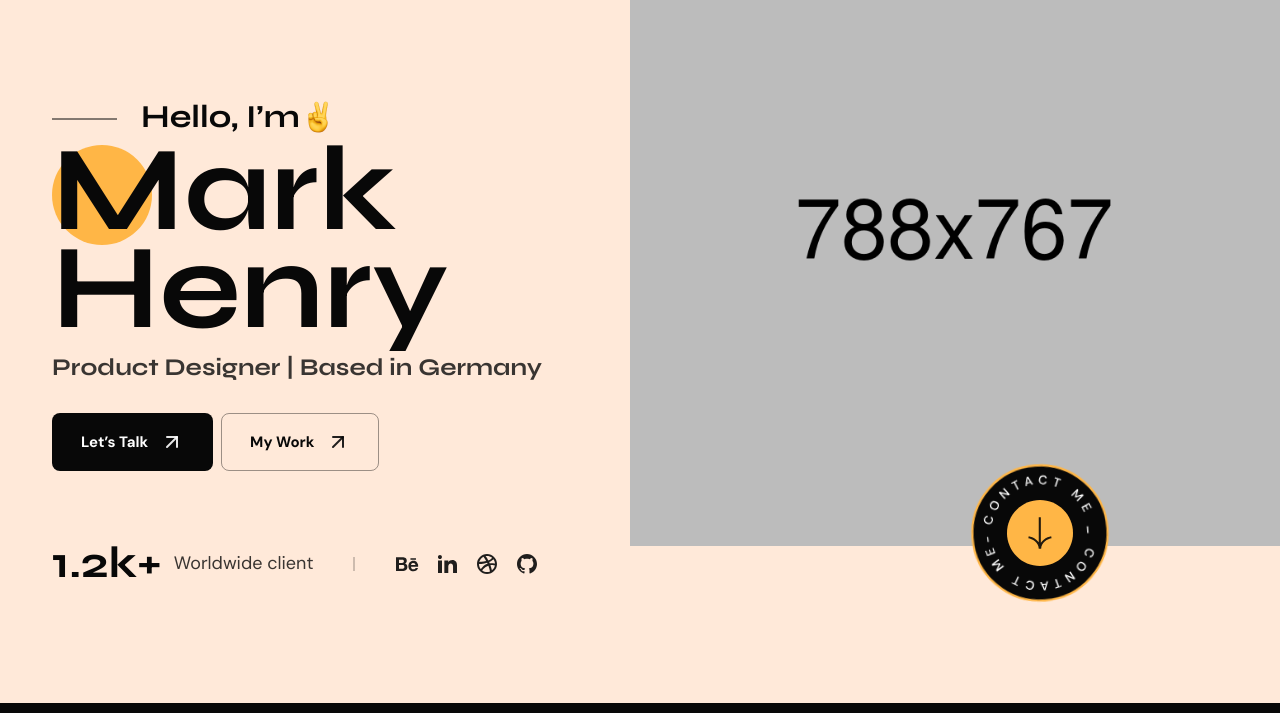
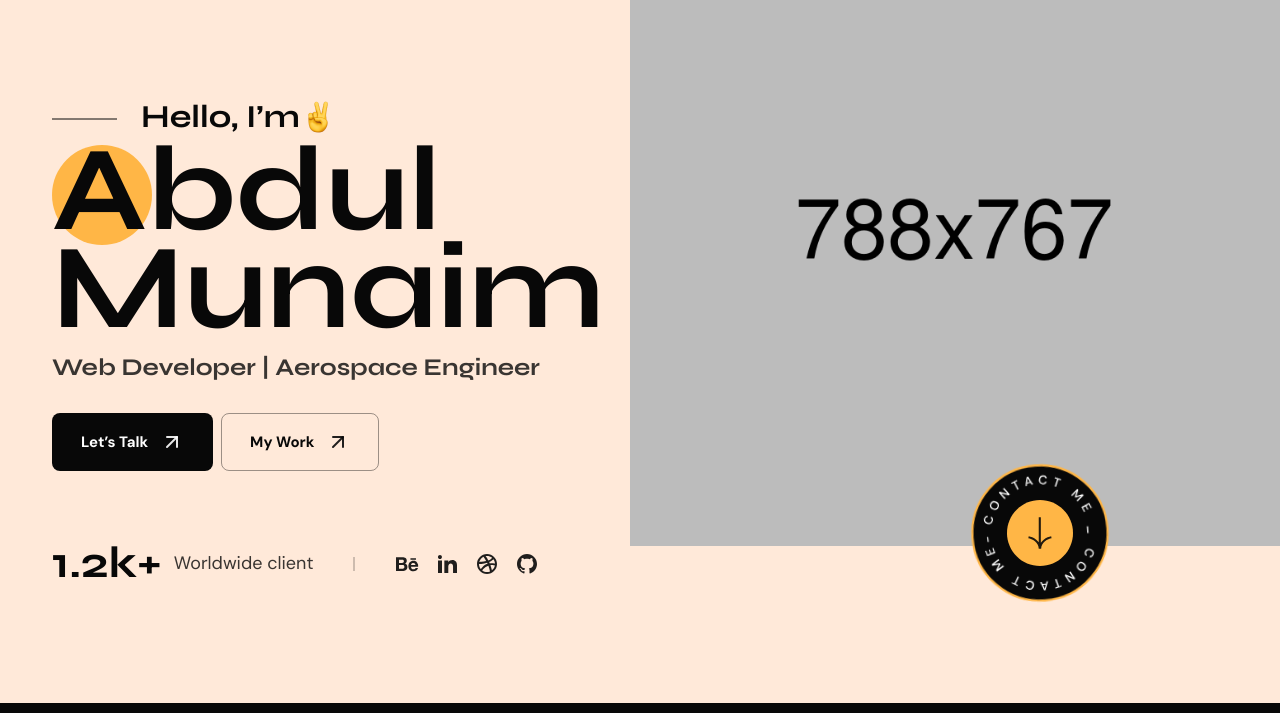
Before and after one commit to showbizas0450/Portfolio, a plain HTML site: page index.html in a window 1280 px wide. Shown: the part 87-800 px from the top of the page. Drawn offline with Linux system fonts and the light colour scheme.

Commit message:
Update index.html

```diff
--- a/index.html
+++ b/index.html
@@ -237,15 +237,13 @@
                             <img src="assets/images/icon/victory.png" alt="icon">
                             </span>
                             <h1 class="hero-title font-Syne fw-bold position-relative z-1 circle-shape" data-aos="fade-right" data-aos-delay="400">
-                                Mark
+                                Abdul
                                 <!-- <br /> Henry -->
                             </h1>
                             <h2 class="hero-title font-Syne fw-bold mb-20" data-aos="fade-right" data-aos-delay="600">
-                                Henry</h2>
-                            <p class="font-Syne fw-bold text-lg leading-tight iam-designer mb-30" data-aos="fade-right" data-aos-delay="800">Product
-                                Designer |
-                                Based in
-                                Germany</p>
+                                Munaim</h2>
+                            <p class="font-Syne fw-bold text-lg leading-tight iam-designer mb-30" data-aos="fade-right" data-aos-delay="800">Web Developer |
+                                Aerospace Engineer</p>
 
                             <div class="d-flex flex-wrap hero-btn-wraper">
                                 <!-- Link Start -->
```
